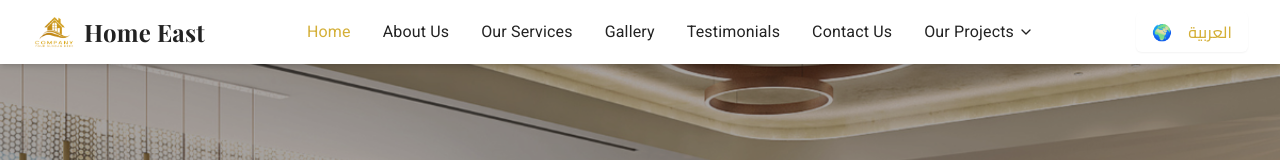
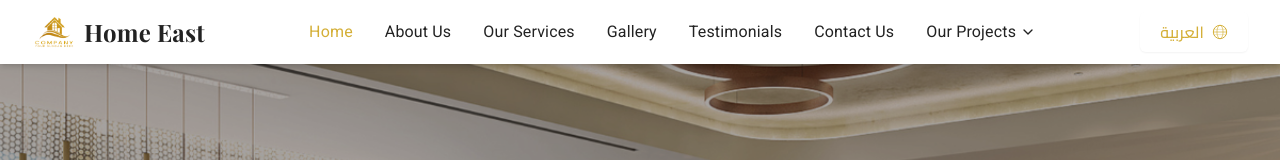
Before and after one commit to ahmedpro98/LuxUI-RTL-Template, a React (Vite) app: page / in a window 1280 px wide. Shown: the top 160 px of the page. Built offline with nearby package versions, Linux system fonts and the light colour scheme; a web font is replaced by a local one.

Commit message:
button Switcher

```diff
--- a/src/components/LanguageSwitcher.tsx
+++ b/src/components/LanguageSwitcher.tsx
@@ -7,6 +7,30 @@ interface LanguageSwitcherProps {
   variant?: 'standard' | 'modern' | 'minimal';
   showIcon?: boolean;
 }
+
+// Simple Language Icon Component
+const LanguageIcon: React.FC<{ className?: string }> = ({ className = "" }) => (
+  <svg
+    width="20"
+    height="20"
+    viewBox="0 0 24 24"
+    fill="none"
+    xmlns="http://www.w3.org/2000/svg"
+    className={className}
+  >
+    {/* Globe outline */}
+    <circle cx="12" cy="12" r="10" stroke="currentColor" strokeWidth="1.5" fill="none" />
+
+    {/* Latitude lines */}
+    <path d="M2 12h20" stroke="currentColor" strokeWidth="1" />
+    <path d="M2 8h20" stroke="currentColor" strokeWidth="0.8" opacity="0.6" />
+    <path d="M2 16h20" stroke="currentColor" strokeWidth="0.8" opacity="0.6" />
+
+    {/* Longitude lines */}
+    <path d="M12 2c-2.5 0-4.5 4.5-4.5 10s2 10 4.5 10" stroke="currentColor" strokeWidth="1" fill="none" />
+    <path d="M12 2c2.5 0 4.5 4.5 4.5 10s-2 10-4.5 10" stroke="currentColor" strokeWidth="1" fill="none" />
+  </svg>
+);
 
 const LanguageSwitcher: React.FC<LanguageSwitcherProps> = ({
   variant = 'standard',
@@ -22,7 +46,7 @@ const LanguageSwitcher: React.FC<LanguageSwitcherProps> = ({
 
   const buttonRef = useRef<HTMLButtonElement>(null);
 
-  // Ripple effect (modern variant only)
+  // Simple ripple effect (modern variant only)
   const createRipple = (event: React.MouseEvent<HTMLButtonElement>) => {
     if (variant !== 'modern' || isLanguageChanging) return;
 
@@ -73,13 +97,10 @@ const LanguageSwitcher: React.FC<LanguageSwitcherProps> = ({
     if (!showIcon) return null;
 
     return (
-      <span className="language-icon mr-2">
-        {language === 'en' ? (
-          <span role="img" aria-label="Arabic">🌍</span>
-        ) : (
-          <span role="img" aria-label="English">🇺🇸</span>
-        )}
-      </span>
+      <LanguageIcon
+        className={`transition-transform duration-200 ${language === 'ar' ? 'mr-2' : 'ml-2'
+          }`}
+      />
     );
   };
 
@@ -88,11 +109,31 @@ const LanguageSwitcher: React.FC<LanguageSwitcherProps> = ({
 
     switch (variant) {
       case 'modern':
-        return `${baseClasses} relative overflow-hidden bg-transparent border-2 border-primary text-primary hover:bg-primary hover:text-white py-2 px-4 rounded-lg shadow-md transform hover:scale-105 focus:outline-none focus:ring-2 focus:ring-primary focus:ring-opacity-50`;
+        return `${baseClasses} relative overflow-hidden bg-transparent border-2 border-primary text-primary hover:bg-primary hover:text-white py-2 px-4 rounded-lg shadow-md hover:shadow-lg focus:outline-none focus:ring-2 focus:ring-primary focus:ring-opacity-50`;
       case 'minimal':
         return `${baseClasses} bg-transparent text-primary hover:underline focus:outline-none`;
       default:
-        return `${baseClasses} bg-transparent border-primary text-primary hover:bg-primary hover:text-white shadow-sm text-sm md:text-base py-1.5 px-3 md:px-4 rounded-md`;
+        return `${baseClasses} bg-transparent border-primary text-primary hover:bg-primary hover:text-white shadow-sm text-sm md:text-base py-2 px-4 md:px-5 rounded-md`;
+    }
+  };
+
+  const getTextOrder = () => {
+    if (language === 'ar') {
+      // Arabic: text first, then icon (on left in RTL)
+      return (
+        <>
+          <span>{isLanguageChanging ? '...' : buttonText}</span>
+          {showIcon && renderIcon()}
+        </>
+      );
+    } else {
+      // English: text first, then icon (on right in LTR)
+      return (
+        <>
+          <span>{isLanguageChanging ? '...' : buttonText}</span>
+          {showIcon && renderIcon()}
+        </>
+      );
     }
   };
 
@@ -106,18 +147,24 @@ const LanguageSwitcher: React.FC<LanguageSwitcherProps> = ({
         disabled={isLanguageChanging || isTransitioning}
         className={`${getButtonClasses()} ${isLanguageChanging ? 'opacity-70 cursor-not-allowed' : ''}`}
         aria-label={ariaLabel}
-        style={{ fontFamily: language === 'en' ? 'Cairo, sans-serif' : 'Roboto, sans-serif' }}
+        style={{
+          fontFamily: language === 'en' ? 'Cairo, sans-serif' : 'Roboto, sans-serif',
+          direction: language === 'ar' ? 'rtl' : 'ltr'
+        }}
       >
-        {showIcon && renderIcon()}
-        {isLanguageChanging ? '...' : buttonText}
+        <div className="flex items-center justify-center w-full min-w-0">
+          <div className="flex items-center justify-center">
+            {getTextOrder()}
+          </div>
 
           {isLanguageChanging && (
-          <span className="loading-indicator ml-3">
+            <span className={`loading-indicator ${language === 'ar' ? 'mr-2' : 'ml-2'}`}>
               <span className="dot"></span>
               <span className="dot"></span>
               <span className="dot"></span>
             </span>
           )}
+        </div>
       </Button>
     </>
   );
```
Lines whose indentation alone changed are shown as unchanged.
